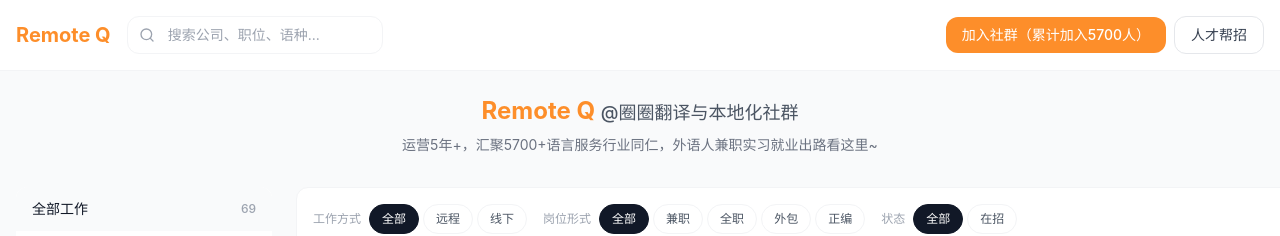
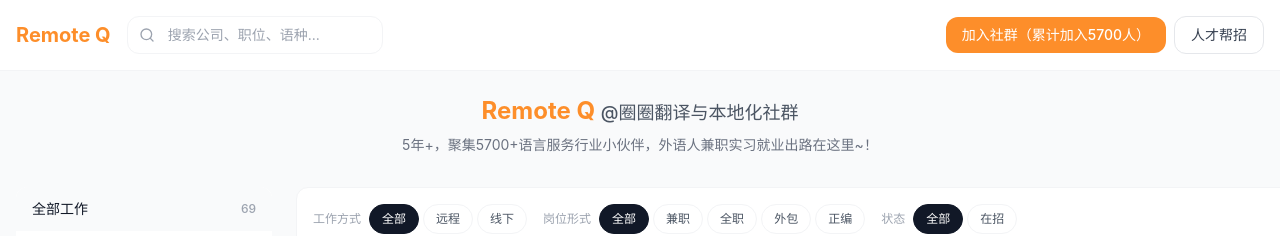
Before and after one commit to quanquan-code/remote-q-web, a React (Vite) app: page /#/ in a window 1280 px wide. Shown: the top 236 px of the page. Built offline with nearby package versions, Linux system fonts and the light colour scheme.

Commit message:
feat: update hero subtitle copy

```diff
--- a/src/pages/Jobs.jsx
+++ b/src/pages/Jobs.jsx
@@ -279,7 +279,7 @@ const Jobs = () => {
             <span className="text-[#fd8e2a]">Remote Q</span> <span className="text-lg font-medium text-gray-600">@圈圈翻译与本地化社群</span>
           </h2>
           <p className="text-sm text-gray-500 mt-2 max-w-xl mx-auto">
-            运营5年+，汇聚5700+语言服务行业同仁，外语人兼职实习就业出路看这里~
+            5年+，聚集5700+语言服务行业小伙伴，外语人兼职实习就业出路在这里~！
           </p>
         </div>
 
```
